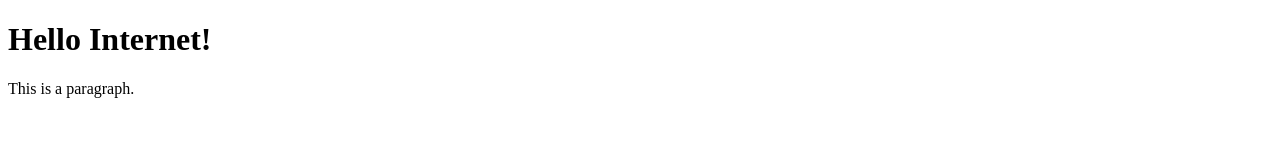
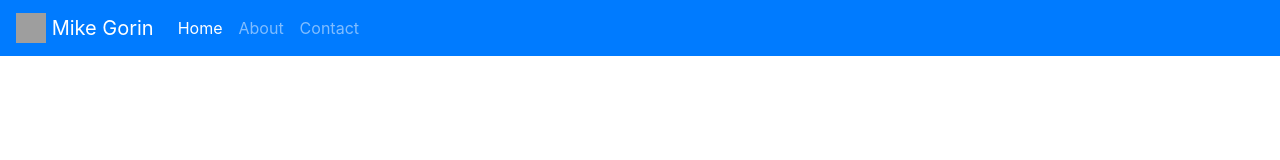
Before and after one commit to mikegorin/mikegorin.github.io, a plain HTML site: page index.html in a window 1280 px wide. Drawn offline with nearby package versions, Linux system fonts and the light colour scheme; grey boxes are pictures that could not be loaded.

Commit message:
Add navbar

```diff
--- a/index.html
+++ b/index.html
@@ -1,15 +1,58 @@
 <!DOCTYPE html>
-<html>
+<html lang="en">
 
 <head>
-    <title>Mike's Website</title>
+
+    <meta charset="utf-8">
+    <meta name="viewport" content="width=device-width, initial-scale=1, shrink-to-fit=no">
+
+    <meta name="description" content="">
+    <meta name="author" content="Neil Ricci">
+
+    <!-- Bootstrap CSS -->
+    <link rel="stylesheet" href="https://stackpath.bootstrapcdn.com/bootstrap/4.1.3/css/bootstrap.min.css" integrity="sha384-MCw98/SFnGE8fJT3GXwEOngsV7Zt27NXFoaoApmYm81iuXoPkFOJwJ8ERdknLPMO"
+        crossorigin="anonymous">
+
+    <link rel="stylesheet" href="./style/index.css">
+
+    <title>Mike Gorin, Personal Tutor</title>
 </head>
 
 <body>
+    <nav class="navbar navbar-expand-md navbar-dark bg-primary">
+        <a class="navbar-brand" href="#">
+            <img src="./assets/books.png" width="30" height="30" class="d-inline-block align-top" alt=""> Mike Gorin
+        </a>
 
-    <h1>Hello Internet!</h1>
-    <p>This is a paragraph.</p>
-    <script>alert('Random Javascript!');</script>
+        <button class="navbar-toggler" type="button" data-toggle="collapse" data-target="#navbarCollapse" aria-controls="navbarCollapse"
+            aria-expanded="false" aria-label="Toggle navigation">
+            <span class="navbar-toggler-icon"></span>
+        </button>
+
+        <div class="collapse navbar-collapse" id="navbarCollapse">
+            <ul class="navbar-nav mr-auto">
+                <li class="nav-item active">
+                    <a class="nav-link" href="#">Home
+                        <span class="sr-only">(current)</span>
+                    </a>
+                </li>
+                <li class="nav-item">
+                    <a class="nav-link" href="#">About</a>
+                </li>
+                <li class="nav-item">
+                    <a class="nav-link" href="#">Contact</a>
+                </li>
+            </ul>
+        </div>
+    </nav>
+
+
+    <script src="https://code.jquery.com/jquery-3.3.1.slim.min.js" integrity="sha384-q8i/X+965DzO0rT7abK41JStQIAqVgRVzpbzo5smXKp4YfRvH+8abtTE1Pi6jizo"
+        crossorigin="anonymous"></script>
+    <script src="https://cdnjs.cloudflare.com/ajax/libs/popper.js/1.14.3/umd/popper.min.js" integrity="sha384-ZMP7rVo3mIykV+2+9J3UJ46jBk0WLaUAdn689aCwoqbBJiSnjAK/l8WvCWPIPm49"
+        crossorigin="anonymous"></script>
+    <script src="https://stackpath.bootstrapcdn.com/bootstrap/4.1.3/js/bootstrap.min.js" integrity="sha384-ChfqqxuZUCnJSK3+MXmPNIyE6ZbWh2IMqE241rYiqJxyMiZ6OW/JmZQ5stwEULTy"
+        crossorigin="anonymous"></script>
 </body>
 
 </html>
```
Also changed, not shown: style/index.css (added), 1 other file.
